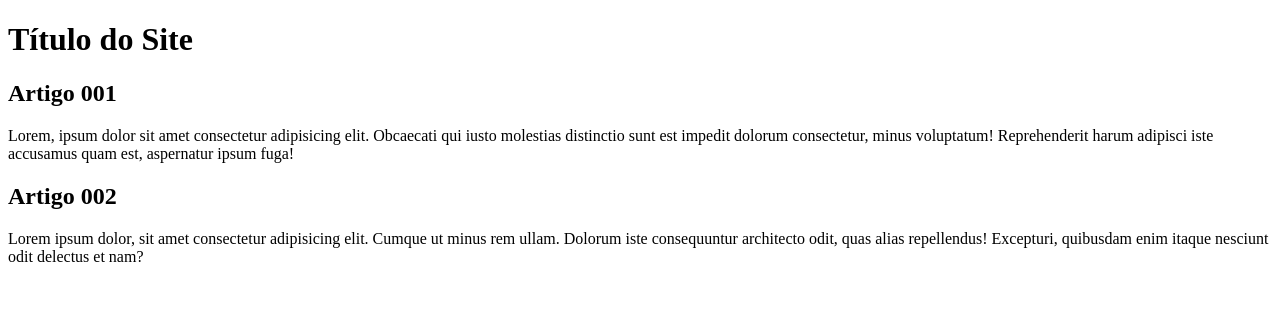
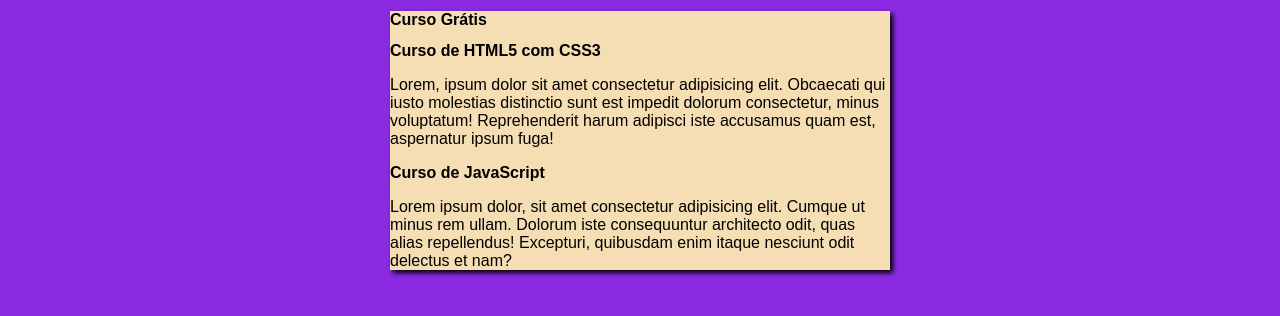
Before and after one commit to DouglasDosReiss/projeto-site, a plain HTML site: page index.html in a window 1280 px wide. Drawn offline with Linux system fonts and the light colour scheme.

Commit message:
iniciei o design

```diff
--- /dev/null
+++ b/estilos/style.css
@@ -0,0 +1,15 @@
+* {
+    font-family: Arial, Helvetica, sans-serif;
+    font-size: 16px;
+}
+
+body {
+    background-color: blueviolet;
+}
+
+main {
+    background-color: wheat;
+    width: 500px;
+    margin: auto;
+    box-shadow: 3px 3px 5px black;
+}
--- a/index.html
+++ b/index.html
@@ -4,18 +4,19 @@
     <meta charset="UTF-8">
     <meta name="viewport" content="width=device-width, initial-scale=1.0">
     <title>Título do Site</title>
+    <link rel="stylesheet" href="estilos/style.css">
 </head>
 <body>
     <main>
         <header>
-            <h1>Título do Site</h1>
+            <h1>Curso Grátis</h1>
         </header>
         <article>
-            <h2>Artigo 001</h2>
+            <h2>Curso de HTML5 com CSS3</h2>
             <p>Lorem, ipsum dolor sit amet consectetur adipisicing elit. Obcaecati qui iusto molestias distinctio sunt est impedit dolorum consectetur, minus voluptatum! Reprehenderit harum adipisci iste accusamus quam est, aspernatur ipsum fuga!</p>
         </article>
         <article>
-            <h2>Artigo 002</h2>
+            <h2>Curso de JavaScript</h2>
             <p>Lorem ipsum dolor, sit amet consectetur adipisicing elit. Cumque ut minus rem ullam. Dolorum iste consequuntur architecto odit, quas alias repellendus! Excepturi, quibusdam enim itaque nesciunt odit delectus et nam?</p>
         </article>
     </main>
```
